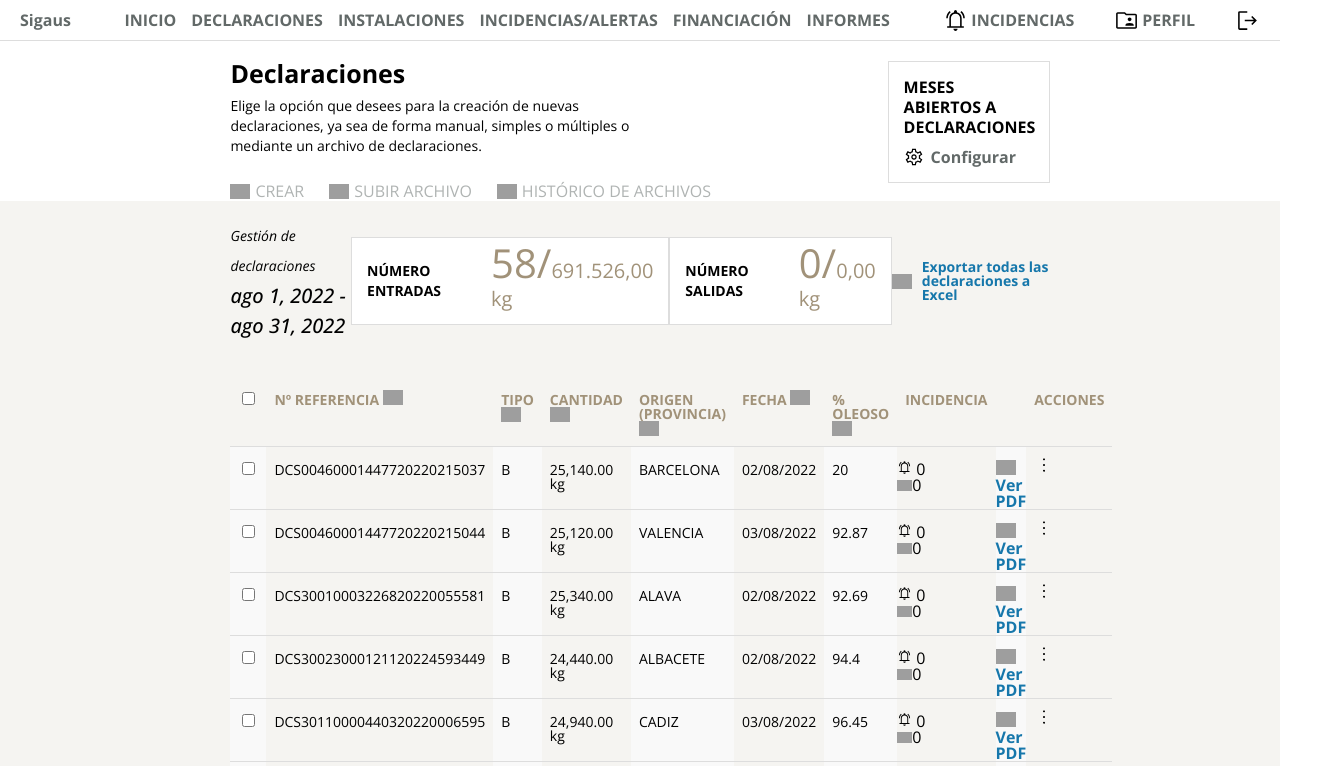
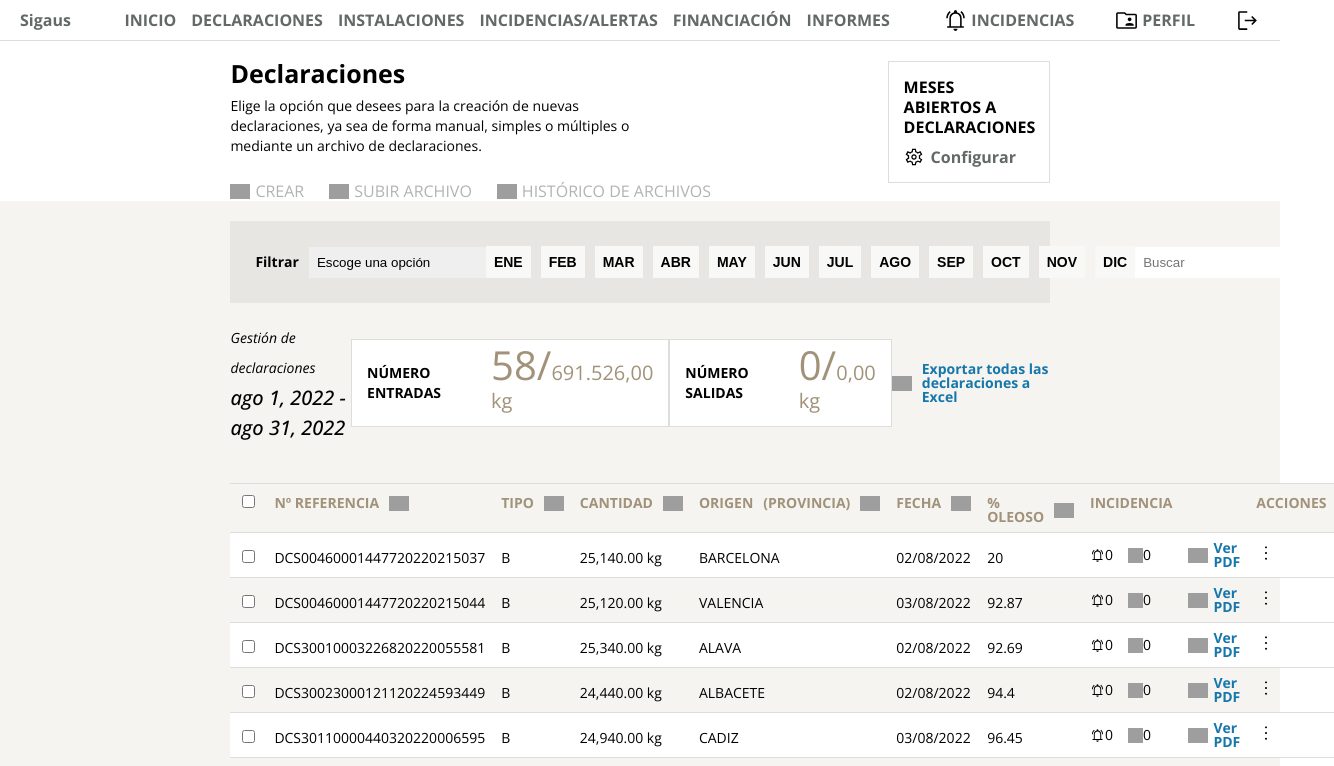
Before and after one commit to marocena26/test-innoway, a React (Create React App) app: page /#/ in a window 1280 px wide. Shown: the top 766 px of the page, 1334 px wide, since content can reach past the window. Built offline with nearby package versions, Linux system fonts and the light colour scheme; grey boxes are pictures that could not be loaded.

Commit message:
add forms search - to review styles

```diff
--- a/src/components/Search.js
+++ b/src/components/Search.js
@@ -5,12 +5,48 @@
 //images
 
 //styles
+import "../styles/components/Search.scss";
 
 function Search() {
   return (
-    <>
-      <form action=""></form>
-    </>
+    <section>
+      <form action="" className="section__form">
+        <div className="section__form--wrap">
+          <label className="section__form--wrap--label" htmlFor="">
+            Filtrar
+          </label>
+          <select className="section__form--wrap--select">
+            <option value="">Escoge una opción</option>
+            <option value="">01/08/2022 - 31/08/2022</option>
+            <option value="">01/09/2022 - 31/09/2022 </option>
+            <option value="">01/010/2022 - 31/010/2022</option>
+          </select>
+        </div>
+        <div className="section__form--wrap">
+          <button className="section__form--wrap--btn">Ene</button>
+          <button className="section__form--wrap--btn">Feb</button>
+          <button className="section__form--wrap--btn">Mar</button>
+          <button className="section__form--wrap--btn">Abr</button>
+          <button className="section__form--wrap--btn">May</button>
+          <button className="section__form--wrap--btn">Jun</button>
+          <button className="section__form--wrap--btn">Jul</button>
+          <button className="section__form--wrap--btn">Ago</button>
+          <button className="section__form--wrap--btn">Sep</button>
+          <button className="section__form--wrap--btn">Oct</button>
+          <button className="section__form--wrap--btn">Nov</button>
+          <button className="section__form--wrap--btn">Dic</button>
+        </div>
+        <div className="section__form--wrap">
+          <input
+            className="section__form--wrap--input"
+            type="text"
+            name="search"
+            id="search"
+            placeholder="Buscar"
+          />
+        </div>
+      </form>
+    </section>
   );
 }
 
--- a/src/components/Table.js
+++ b/src/components/Table.js
@@ -104,22 +104,36 @@ function Table() {
               <input type="checkbox" />
             </th>
             <th className="thead__categories">
-              Nº referencia <img src={swap} alt="swap" className="icon" />
+              <div className="thead__categories--wrap">
+                <p>Nº referencia</p>{" "}
+                <img src={swap} alt="swap" className="icon" />
+              </div>
             </th>
             <th className="thead__categories">
-              Tipo <img src={swap} alt="swap" className="icon" />
+              <div className="thead__categories--wrap">
+                <p>Tipo</p> <img src={swap} alt="swap" className="icon" />
+              </div>
             </th>
             <th className="thead__categories">
-              Cantidad <img src={swap} alt="swap" className="icon" />
+              <div className="thead__categories--wrap">
+                <p>Cantidad</p> <img src={swap} alt="swap" className="icon" />
+              </div>
             </th>
             <th className="thead__categories">
-              Origen (provincia) <img src={swap} alt="swap" className="icon" />
+              <div className="thead__categories--wrap">
+                <p>Origen</p> (provincia){" "}
+                <img src={swap} alt="swap" className="icon" />
+              </div>
             </th>
             <th className="thead__categories">
-              Fecha <img src={swap} alt="swap" className="icon" />
+              <div className="thead__categories--wrap">
+                <p>Fecha</p> <img src={swap} alt="swap" className="icon" />
+              </div>
             </th>
             <th className="thead__categories">
-              % Oleoso <img src={swap} alt="swap" className="icon" />
+              <div className="thead__categories--wrap">
+                <p>% Oleoso</p> <img src={swap} alt="swap" className="icon" />
+              </div>
             </th>
             <th className="thead__categories">Incidencia</th>
             <th className="thead__categories"> </th>
@@ -139,22 +153,28 @@ function Table() {
               <td className="td__categories">{row.origin}</td>
               <td className="td__categories">{row.date}</td>
               <td className="td__categories">{row.oily}</td>
-              <td className="td__categories--incidencia">
+              <td className="td__categories">
                 {row.incidencia}
-                <div>
+                <div className="td__categories--incidencia">
+                  <div className="td__categories--incidencia--element">
                     <img
                       src={notifications}
                       alt="incidencias"
                       className="element"
                     />{" "}
-                  0
+                    <p>0</p>
                   </div>
-                <div>
-                  <img src={update} alt="update" className=" element" />0
+                  <div className="td__categories--incidencia--element">
+                    <img src={update} alt="update" className=" element" />
+                    <p>0</p>
+                  </div>
                 </div>
               </td>
-              <td className="td__categories--draft">
-                <img src={draft} alt="swap" className="icon" /> Ver PDF
+              <td className="td__categories">
+                <div className="td__categories--draft">
+                  <img src={draft} alt="swap" className="icon" />
+                  <p> Ver PDF</p>
+                </div>
               </td>
               <td className="td__categories">
                 <img src={dot} alt="swap" className="icon" />
--- /dev/null
+++ b/src/styles/components/Search.scss
@@ -0,0 +1,40 @@
+@import "../core/variables";
+@import "../core/mixins";
+
+.section__form {
+  display: flex;
+  justify-content: space-between;
+  padding: 25px;
+  background-color: $box_color;
+  margin-bottom: 20px;
+  &--wrap {
+    display: flex;
+    align-items: center;
+    gap: 10px;
+    &--label {
+      font-size: 14px;
+      font-weight: 700;
+    }
+    &--select {
+      padding: 8px;
+      border: $line_color;
+    }
+    &--btn {
+      font-size: 14px;
+      font-weight: 700;
+      text-transform: uppercase;
+      padding: 8px;
+      background-color: $btn_color;
+      border: none;
+    }
+    &--input {
+      padding: 8px;
+      border: $line_color;
+    }
+  }
+}
+
+select {
+  -webkit-appearance: none;
+  -moz-appearance: none;
+}
--- a/src/styles/components/Table.scss
+++ b/src/styles/components/Table.scss
@@ -9,10 +9,11 @@
     text-align: left;
     border-bottom: 1px solid $line_color;
     border-top: 1px solid $line_color;
-    &:nth-child(odd) {
-      background-color: #f9f9f9;
-    }
   }
+}
+
+tr:nth-child(odd) {
+  background-color: $background_top_color;
 }
 
 .thead__categories {
@@ -20,18 +21,34 @@
   font-weight: 700;
   padding: 8px;
   text-transform: uppercase;
+  background-color: $background_bottom_color;
   color: $subtitle_color;
+  border-top: 1px solid $line_color;
   text-align: left;
+  &--wrap {
+    display: flex;
+    align-items: center;
+    gap: 10px;
+  }
 }
 
 .td__categories {
   font-size: 14px;
   text-align: left;
   padding: 8px;
+
   &--incidencia {
-    text-align: center;
+    display: flex;
+
+    gap: 15px;
+    &--element {
+      display: flex;
+    }
   }
   &--draft {
+    display: flex;
+    align-items: center;
+    gap: 5px;
     font-weight: 700;
     color: $link_color;
   }
--- a/src/styles/core/_variables.scss
+++ b/src/styles/core/_variables.scss
@@ -12,3 +12,5 @@ $line_color: #ddddddff;
 $details_color: #cfc460ff;
 $open_color: #b3d583ff;
 $link_color: #1677abff;
+$box_color: #e7e6e3ff;
+$btn_color: #f8f8f7ff;
```
Lines whose indentation alone changed are shown as unchanged.
